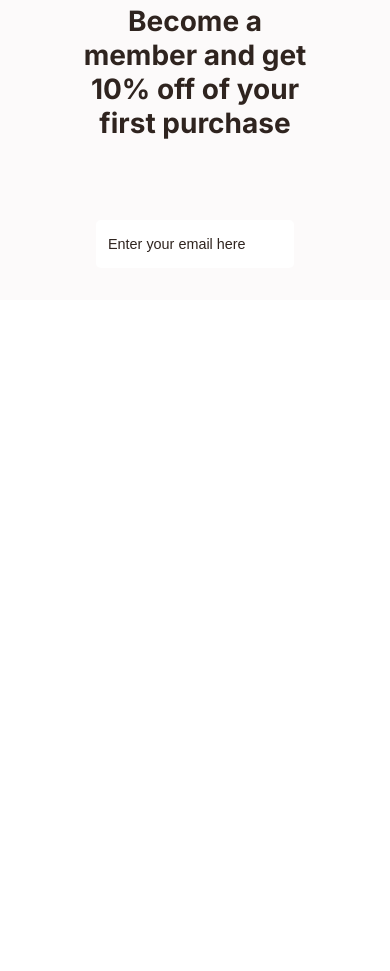
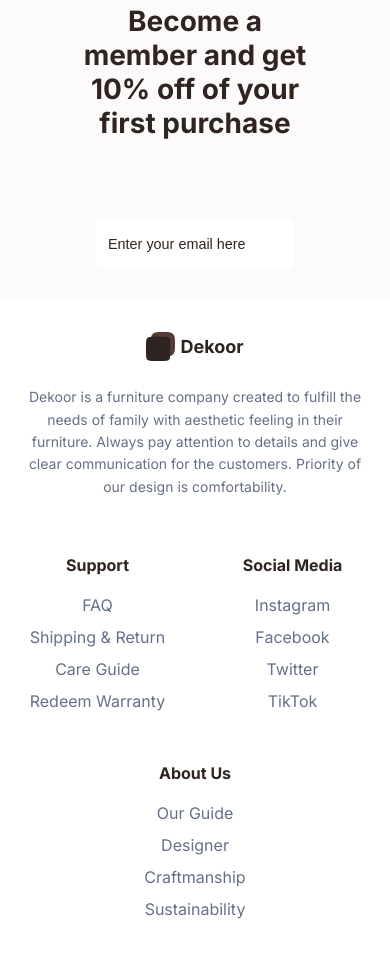
Before and after one commit to AlfariziDwiPrasetyo/SkwnFrontendDev-1-AlFariziDwiPrasetyo, a plain HTML site: page index.html in a window 390 px wide. Shown: the part 3748-4719 px from the top of the page. Before the commit the page ends 4048 px from the top, so only its background shows below. Drawn offline with nearby package versions, Linux system fonts and the light colour scheme; no server answers.

Commit message:
feat : add footer

```diff
--- /dev/null
+++ b/components/footer/footer.css
@@ -0,0 +1,147 @@
+footer {
+    padding: 5rem 10rem;
+    display: flex;
+    color: #2F241F;
+    flex-wrap: wrap;
+    gap: 2rem;
+}
+
+.footer-left,
+.footer-right {
+    flex: 1;
+    min-width: 300px;
+}
+
+.footer .footer-logo {
+    display: flex;
+    align-items: center;
+    gap: 5px;
+}
+
+.footer .footer-logo p {
+    font-size: 18px;
+    font-weight: 700;
+}
+
+.footer .footer-logo img {
+    width: 29px;
+    height: 29px;
+}
+
+.footer-description {
+    margin-top: 25px;
+}
+
+.footer-description p {
+    font-size: 16px;
+    color: #667085;
+    max-width: 520px;
+    line-height: 1.8;
+}
+
+.footer-copyright p {
+    font-size: 16px;
+    color: #667085;
+}
+
+.footer-right {
+    display: flex;
+    justify-content: space-between;
+    margin-top: 25px;
+    flex-wrap: wrap;
+}
+.footer-right .footer-section {
+    flex: 1;
+    min-width: 150px;
+}
+.footer-right .footer-section .section-list{
+    display: flex;
+    flex-direction: column;
+    gap: 20px;
+    color: #667085;
+    padding: 20px 0;
+    list-style-type: none;
+}
+
+.title-section {
+    font-weight: 700;
+}
+
+.section-list li a {
+    color: #667085;
+    text-decoration: none;
+}
+
+@media (max-width: 1024px) {
+    footer {
+        padding: 3rem 2rem;
+        flex-direction: column;
+        gap: 2rem;
+    }
+
+    .footer-right {
+        display: flex;
+        flex-direction: column;
+        gap: 2rem;
+        margin-top: 2rem;
+    }
+
+    .footer-right .footer-section {
+        min-width: 100%;
+    }
+
+    .footer-description p {
+        max-width: 100%;
+    }
+}
+
+@media (max-width: 640px) {
+    footer {
+        gap: 2rem;
+        display: grid;
+        padding: 2rem 1rem;
+        grid-template-columns: 1fr;
+    }
+
+    .footer-left .footer-logo{
+        display: flex;
+        align-items: center;
+        justify-content: center;
+    }
+
+    .footer-left .footer-description {
+        text-align: center;
+    }
+
+    .footer-right {
+        display: grid;
+        grid-template-columns: repeat(2, minmax(150px, 1fr));
+        gap: 2rem;
+        margin-top: 25px;
+        width: 100%;
+        justify-items: center;
+    }
+
+    .footer-right .footer-section {
+        min-width: 0;
+        text-align: center;
+    }
+
+    .footer-right .footer-section:last-child {
+        grid-column: 1 / -1;
+        justify-self: center;
+    }
+
+    .footer-right .footer-section .section-list {
+        gap: 12px;
+    }
+
+    .footer-logo p {
+        font-size: 16px;
+    }
+
+    .footer-description p {
+        font-size: 14px;
+        line-height: 1.6;
+    }
+}
--- /dev/null
+++ b/components/footer/footer.html
@@ -0,0 +1,47 @@
+<footer class="footer">
+  <div class="footer-left">
+    <div class="footer-logo">
+      <img src="assets/logo.png" alt="logo">
+      <p>Dekoor</p>
+    </div>
+
+    <div class="footer-description">
+      <p>Dekoor is a furniture company created to fulfill the needs of family with aesthetic feeling in their furniture. Always pay attention to details and give clear communication for the customers. Priority of our design is comfortability.</p>
+    </div>
+
+    <!-- <div class="footer-copyright">
+      <p>©Copyright 2022 Dekoor</p>
+    </div> -->
+  </div>
+
+  <div class="footer-right">
+    <div class="footer-section">
+      <p class="title-section">Support</p>
+      <ul class="section-list">
+        <li> <a href="">FAQ</a></li>
+        <li> <a href="">Shipping & Return</a></li>
+        <li> <a href="">Care Guide</a></li>
+        <li> <a href="">Redeem Warranty</a></li>
+      </ul>
+    </div>
+    <div class="footer-section">
+      <p class="title-section">Social Media</p>
+      <ul class="section-list">
+        <li> <a href="">Instagram</a></li>
+        <li> <a href="">Facebook</a></li>
+        <li> <a href="">Twitter</a></li>
+        <li> <a href="">TikTok</a></li>
+      </ul>
+    </div>
+    <div class="footer-section">
+      <p class="title-section">About Us</p>
+      <ul class="section-list">
+        <li> <a href="">Our Guide</a></li>
+        <li> <a href="">Designer</a></li>
+        <li> <a href="">Craftmanship</a></li>
+        <li> <a href="">Sustainability</a></li>
+      </ul>
+    </div>
+  </div>
+
+</footer>
--- a/index.html
+++ b/index.html
@@ -20,9 +20,8 @@
     <div id="brands-container"></div>
     <div id="categories-container"></div>
     <div id="deals-container"></div>
-    <!-- <div id="products-container"></div> -->
+    <div id="footer-container"></div>
   </main>
-
 
 
   <script src="https://code.jquery.com/jquery-3.7.1.min.js"></script>
```
